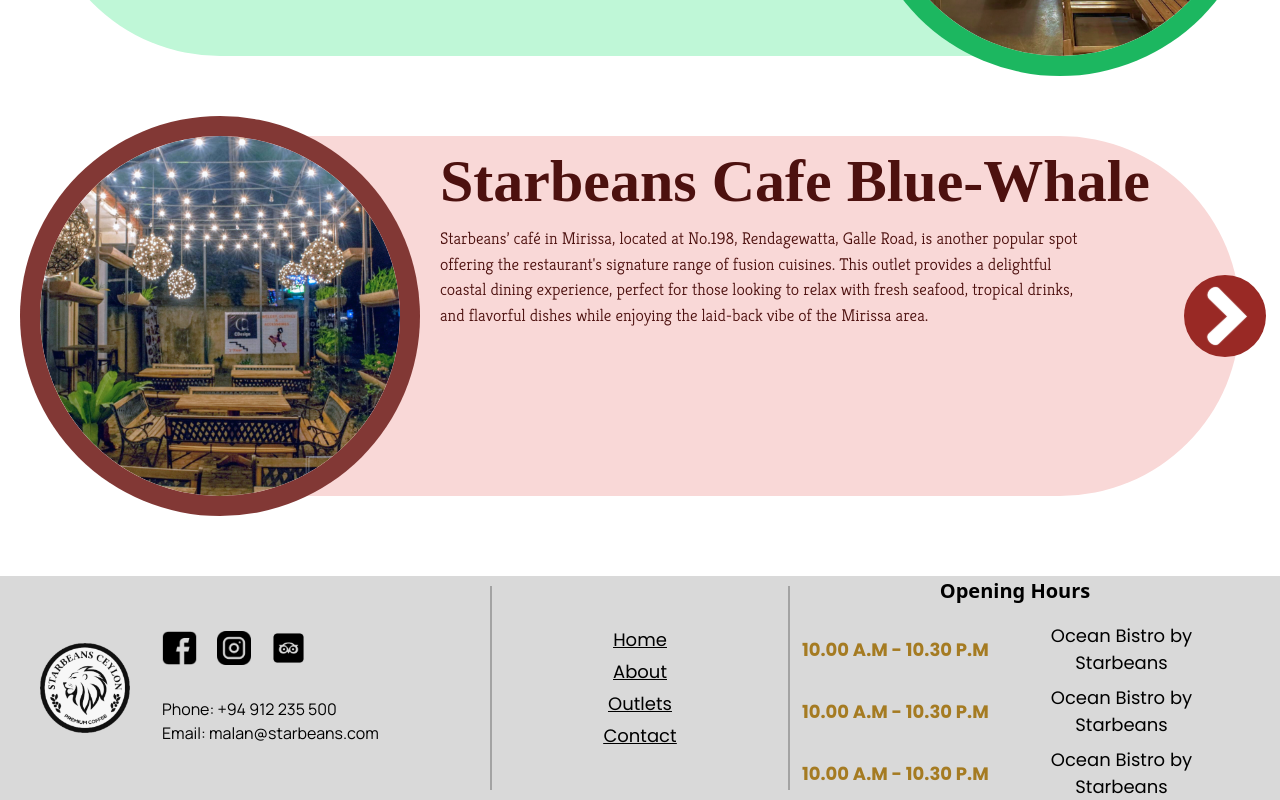
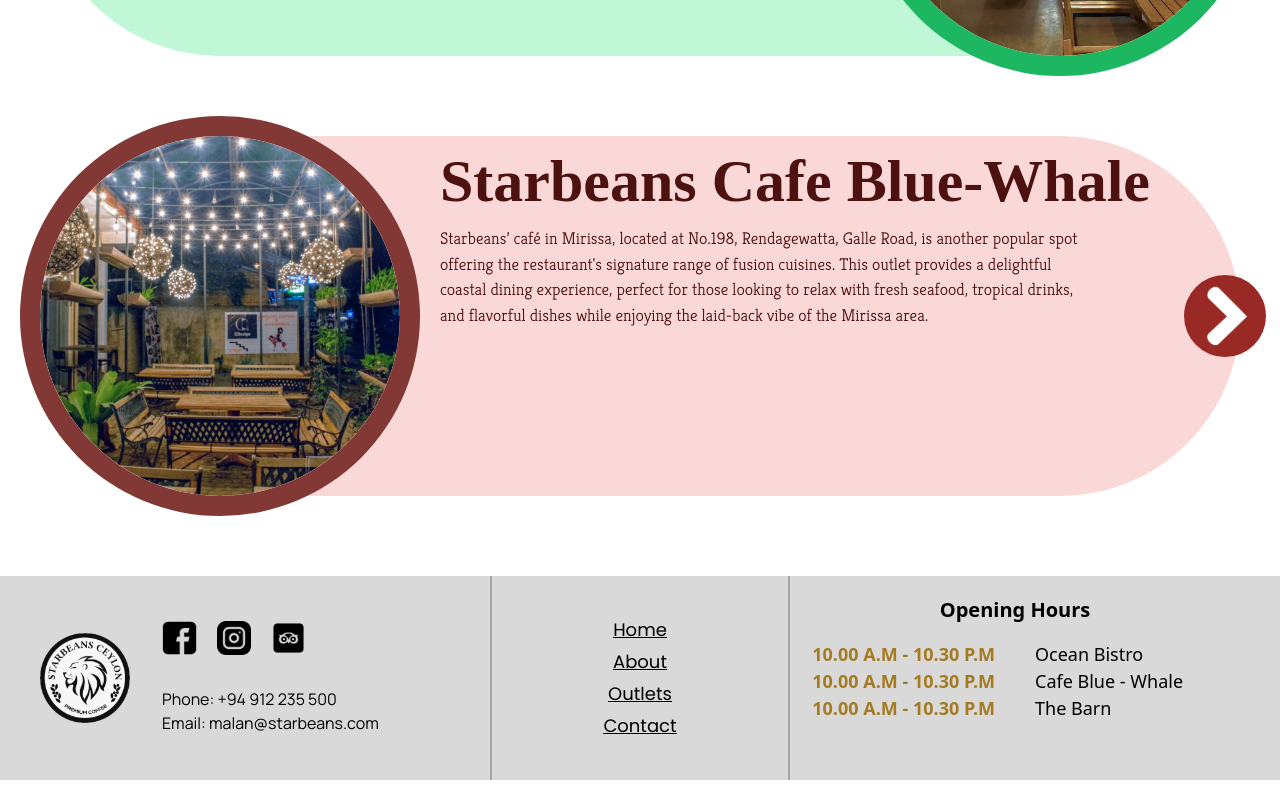
Before and after one commit to Lasith22/starbeans, a React (Vite) app: page / in a window 1280 px wide. Shown: the part 2997-3797 px from the top of the page. Built offline with nearby package versions, Linux system fonts and the light colour scheme; a web font is replaced by a local one.

Commit message:
Enhance Footer layout and update Hero component styling for improved visual consistency

```diff
--- a/src/components/footer/Footer.jsx
+++ b/src/components/footer/Footer.jsx
@@ -46,14 +46,38 @@
           <h2 className="text-center text-black font-bold text-[17px] lg:text-[20px] mb-4 mt-6 md:mt-0">
             Opening Hours
           </h2>
+          <div className="grid grid-cols-2 gap-10 pb-10">
+            <div>
+              <h1 className="text-[#A57B22] font-bold  text-[13px] lg:text-[18px]">
+                10.00 A.M - 10.30 P.M
+              </h1>
+              <h1 className="text-[#A57B22] font-bold  text-[13px] lg:text-[18px]">
+                10.00 A.M - 10.30 P.M
+              </h1>
+              <h1 className="text-[#A57B22] font-bold  text-[13px] lg:text-[18px]">
+                10.00 A.M - 10.30 P.M
+              </h1>
+            </div>
+            <div className="flex flex-col  items-start">
+              <h1 className="text-black text-[13px] lg:text-[18px] text-center">
+                Ocean Bistro
+              </h1>
+              <h1 className="text-black text-[13px] lg:text-[18px] text-center">
+                Cafe Blue - Whale
+              </h1>
+              <h1 className="text-black text-[13px] lg:text-[18px] text-center">
+                The Barn
+              </h1>
+            </div>
+          </div>
 
-          <div className="flex flex-col gap-2 font-poppins mx-3">
+          {/* <div className="flex flex-col gap-2 font-poppins mx-3">
             <div className="grid grid-cols-2  justify-between items-center ">
               <h1 className="text-[#A57B22] font-bold  text-[13px] lg:text-[18px]">
                 10.00 A.M - 10.30 P.M
               </h1>
-              <h1 className="text-black text-[13px] lg:text-[18px] text-center">
-                Ocean Bistro by Starbeans
+              <h1 className="text-black text-[13px] lg:text-[18px] text-center line-clamp-1">
+                Ocean Bistro
               </h1>
             </div>
 
@@ -62,19 +86,19 @@
                 10.00 A.M - 10.30 P.M
               </h1>
               <h1 className="text-black text-[13px] lg:text-[18px] text-center">
-                Ocean Bistro by Starbeans
+                Cafe Blue - Whale
               </h1>
             </div>
 
-            <div className="grid grid-cols-2  justify-between items-center ">
+            <div className="grid grid-cols-2  justify-between items-center pb-20 ">
               <h1 className="text-[#A57B22] font-bold  text-[13px] lg:text-[18px]">
                 10.00 A.M - 10.30 P.M
               </h1>
               <h1 className="text-black text-[13px] lg:text-[18px] text-center">
-                Ocean Bistro by Starbeans
+                The Barn by Starbeans
               </h1>
             </div>
-          </div>
+          </div> */}
         </div>
       </div>
     </div>
--- a/src/components/hero/Hero.jsx
+++ b/src/components/hero/Hero.jsx
@@ -4,7 +4,6 @@
 import HomePageImage2 from '../../assets/HomePageImage2.png';
 import HomePageImage3 from '../../assets/HomePageImage3.png';
 import HomePageImage4 from '../../assets/HomePageImage4.png';
-import DripEffect from '../../assets/drip-effect.png';
 
 const Hero = () => {
   return (
@@ -16,8 +15,8 @@
         <div className="h-screen items-center justify-start  lg:justify-center sm:items-center sm:pt-0 pt-20 flex flex-col ">
           <div className="w-full px-10 sm:px-20 lg  justify-items-center items-center justify-center flex md:flex flex-col gap-10  lg:gap-40 md:items-baseline lg:items-center lg:grid place-items-center lg:grid-cols-2">
             {/* left section */}
-            <div className="bg-[#333333AB] items-center justify-center flex flex-col p-10 rounded-3xl lg:mt-0 md:mt-5">
-              <h1 className=" font-inter text-xl  lg:text-4xl 2xl:text-6xl font-light mb-4 leading-tight text-white">
+            <div className="bg-[#333333AB] items-center justify-center flex flex-col p-5 md:p-10 rounded-3xl  lg:mt-0 md:mt-5">
+              <h1 className=" font-inter text-lg  lg:text-4xl 2xl:text-6xl font-light mb-4 leading-tight text-white">
                 "A Feast For Your Senses Awaits."
               </h1>
               <p className="font-sans text-sm sm:text-base leading-relaxed">
@@ -36,7 +35,7 @@
                 <img
                   src={HomePageImage1}
                   alt="Interior view 1"
-                  className="2xl:w-[60%] lg:w-[50%] md:w-[60%] w-[60%] z-20 relative translate-x-16 sm:translate-x-0"
+                  className="2xl:w-[60%] lg:w-[50%] md:w-[60%] w-[50%] z-20 relative translate-x-16 sm:translate-x-0"
                 />
                 <img
                   src={HomePageImage4}
```
